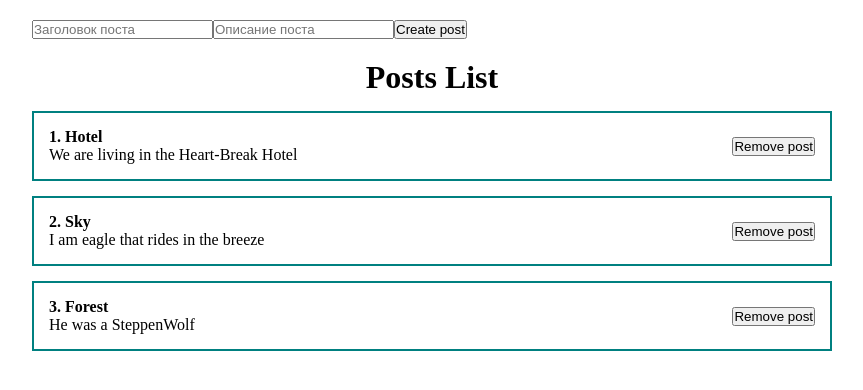
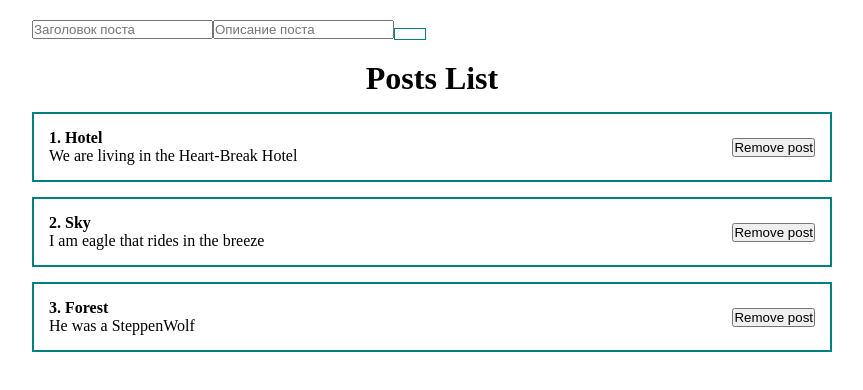
Before and after one commit to Ivan583/posts-project, a React (Create React App) app: page / in a window 1280 px wide. Shown: the top 390 px of the page, without its empty margins (208-1071 px from the left). Built offline with nearby package versions, Linux system fonts and the light colour scheme.

Commit message:
Подключение кнопки
Подключение кнопки. Добавление кнопке стилей.

```diff
--- a/src/App.js
+++ b/src/App.js
@@ -1,6 +1,7 @@
 import React, { useState } from 'react';
 import './App.css';
 import PostList from './components/PostList';
+import MyButton from './components/UI/button/MyButton';
 
 function App() {
   const [posts, setPosts] = useState([
@@ -14,7 +15,7 @@ function App() {
       <form>
         <input type="text" placeholder="Заголовок поста" />
         <input type="text" placeholder="Описание поста" />
-        <button>Create post</button>
+        <MyButton>Create post</MyButton>
       </form>
 
       <PostList posts={posts} title="Posts List" />
--- a/src/components/UI/button/MyButton.jsx
+++ b/src/components/UI/button/MyButton.jsx
@@ -1,9 +1,10 @@
 import React from "react";
+import classes from "./MyButton.module.css";
 
 const MyButton = () => {
 
     return (
-        <button>
+        <button className={classes.myBtn} >
 
         </button>
     );
```
